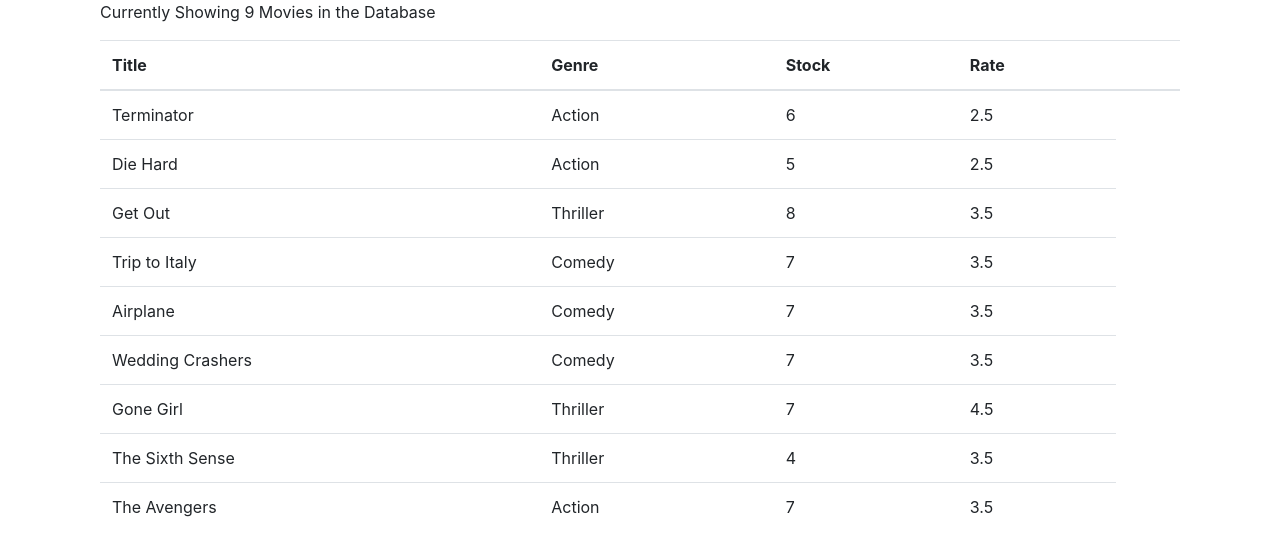
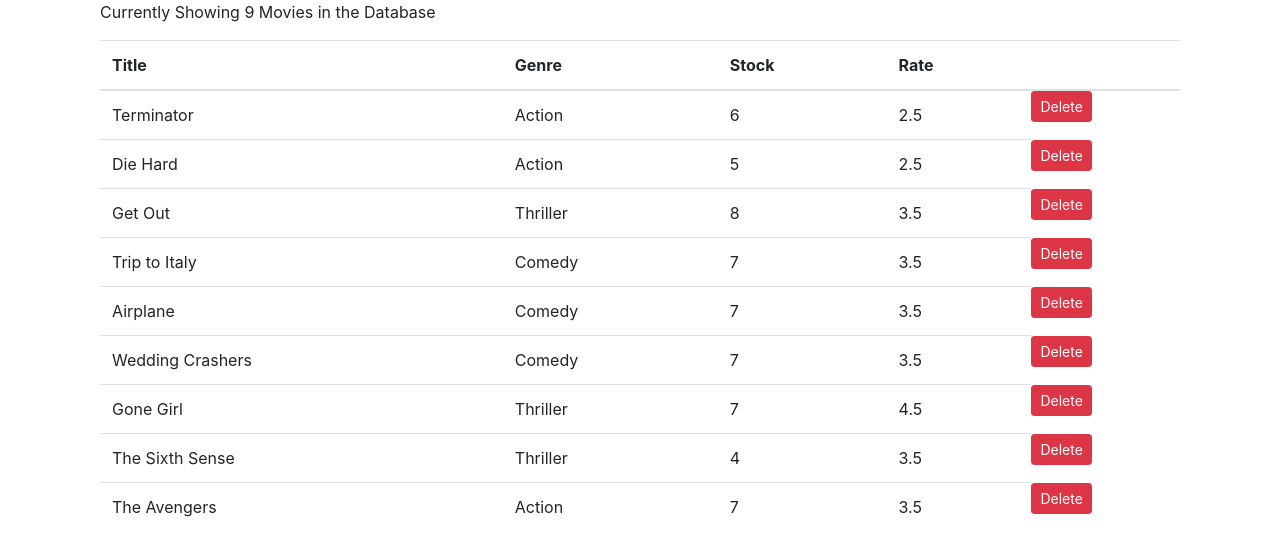
Before and after one commit to sonnn9/-Mastering-React, a React (Create React App) app: page / in a window 1280 px wide. Shown: the top 556 px of the page. Built offline with nearby package versions, Linux system fonts and the light colour scheme.

Commit message:
movies component

```diff
--- a/src/components/movies.jsx
+++ b/src/components/movies.jsx
@@ -26,7 +26,7 @@
                         <th>Genre</th>
                         <th>Stock</th>
                         <th>Rate</th>
-                        <th></th>
+                        <th />
                     </tr>
                     </thead>
                     <tbody>
@@ -36,7 +36,12 @@
                             <td>{movie.genre.name}</td>
                             <td>{movie.numberInStock}</td>
                             <td>{movie.dailyRentalRate}</td>
-
+                            <button
+                                onClick={() => this.deleteHandler(movie)}
+                                className="btn btn-danger btn-sm"
+                            >
+                                Delete
+                            </button>
                         </tr>
                     ))}
                     </tbody>
```
